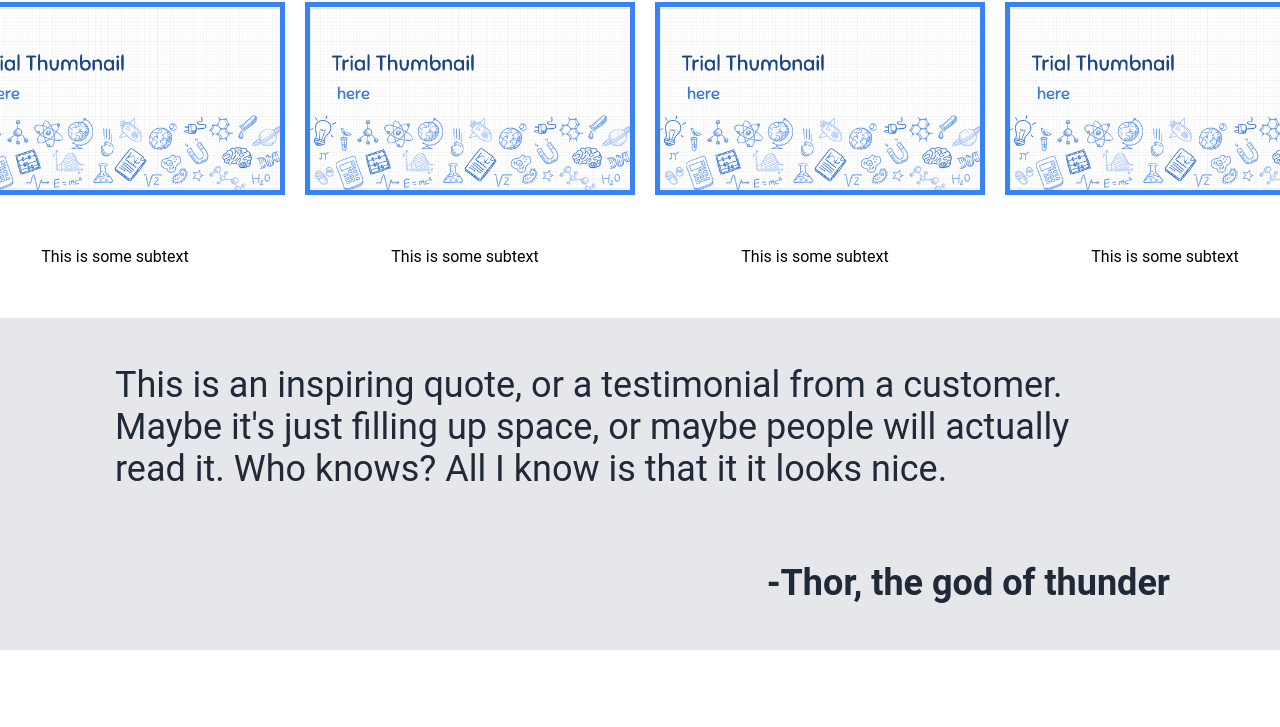
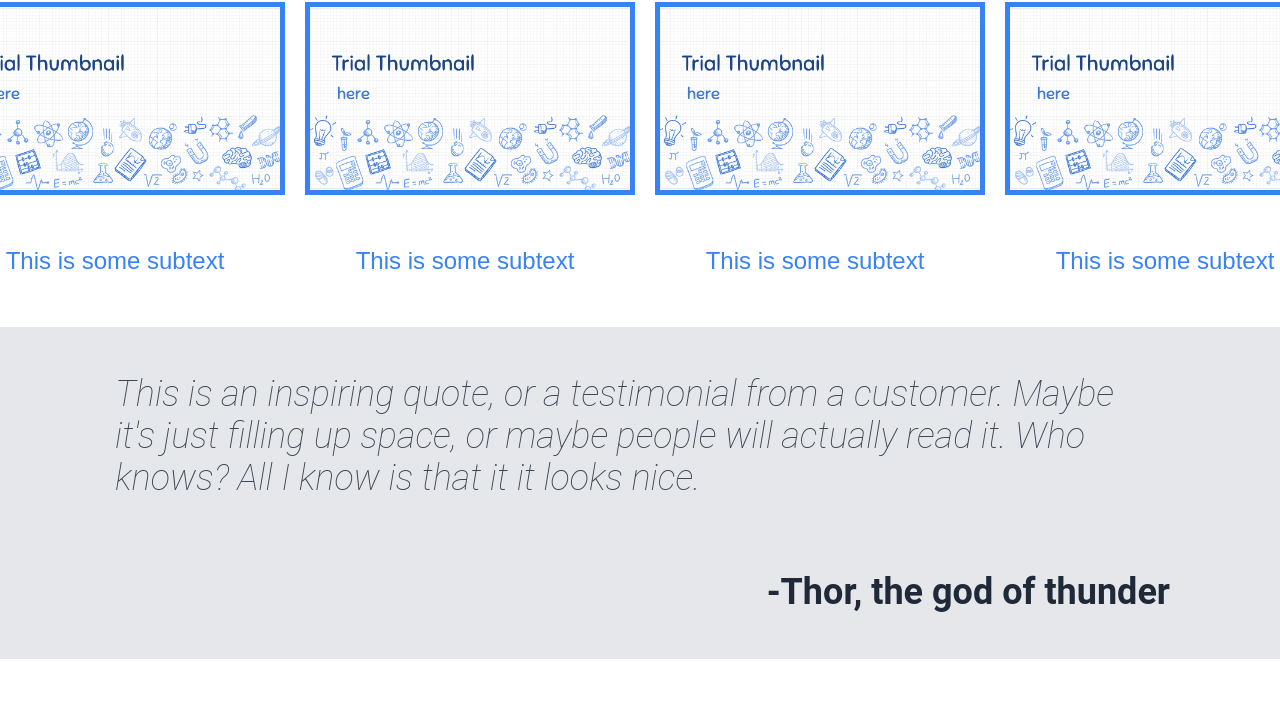
Before and after one commit to MayoMoon/odin-landing-page, a plain HTML site: page index.html in a window 1280 px wide. Shown: the part 580-1307 px from the top of the page. Drawn offline with Linux system fonts and the light colour scheme.

Commit message:
add opacity to quote section

```diff
--- a/style.css
+++ b/style.css
@@ -1,5 +1,6 @@
 html{
-    min-height: 100%;
+    min-height: 100vh;
+    min-width: 100vh;
 }
 
 body{
@@ -134,6 +135,12 @@ button{
     height: auto;
 }
 
+.info .text2{
+    font-family: dosis, sans-serif;
+    color:#3882F6;
+    font-size: 24px;
+}
+
 .sect3{
     background-color: #E5E7EB;
     font-size: 36px;
@@ -157,6 +164,11 @@ button{
     display: flex;
     align-self: center;
     width:1000px;
+    font-size: 36px;
+    font-style: italic;
+    font-weight: lighter;
+    color: #1f2937;
+    opacity: 0.85;
 }
 
 .sect3 .right{
```
